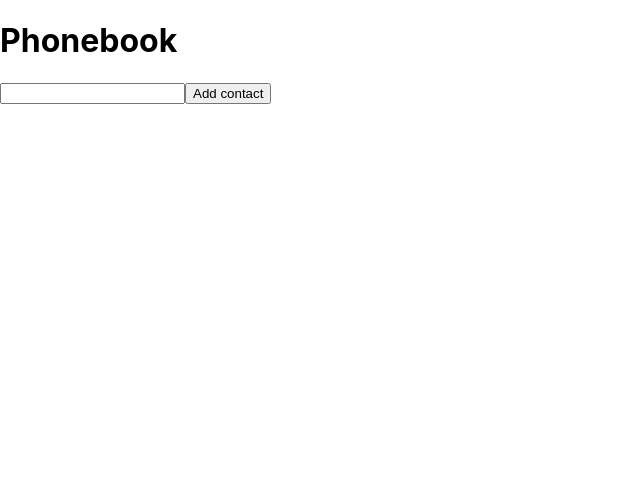
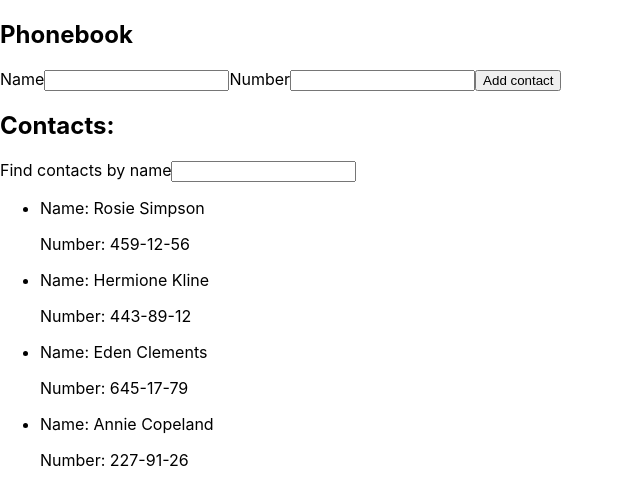
Before and after one commit to Yarzik7/goit-react-hw-02-phonebook, a React (Create React App) app: page / in a window 1280 px wide. Shown: the top 504 px of the page, without its empty margins (0-640 px from the left). Built offline with nearby package versions, Linux system fonts and the light colour scheme.

Commit message:
Step 3 is completed

```diff
--- a/src/components/App.jsx
+++ b/src/components/App.jsx
@@ -20,40 +20,92 @@ import { nanoid } from 'nanoid';
 
 class App extends Component {
   state = {
-    contacts: [],
+    contacts: [
+      { id: 'id-1', name: 'Rosie Simpson', number: '459-12-56' },
+      { id: 'id-2', name: 'Hermione Kline', number: '443-89-12' },
+      { id: 'id-3', name: 'Eden Clements', number: '645-17-79' },
+      { id: 'id-4', name: 'Annie Copeland', number: '227-91-26' },
+    ],
     name: '',
+    number: '',
+    filter: '',
   };
 
-  handleChange = event => this.setState({ name: event.target.value });
+  nameInputId = nanoid();
+  numberInputId = nanoid();
+  filterInputId = nanoid();
+
+  handleChange = ({ target: { name, value } }) => this.setState({ [name]: value });
+
   handleSubmit = event => {
     event.preventDefault();
     this.setState(prevState => {
-      return { contacts: [...prevState.contacts, {id: nanoid(), name: this.state.name }] };
+      return {
+        contacts: [
+          ...prevState.contacts,
+          { id: nanoid(), name: this.state.name, number: this.state.number },
+        ],
+      };
     });
   };
 
   render() {
-    const { contacts, name } = this.state;
+    const { contacts, name, number, filter } = this.state;
 
     return (
       <div>
-        <h1>Phonebook</h1>
+        <h2>Phonebook</h2>
 
         <form className="form" onSubmit={this.handleSubmit}>
+          <label htmlFor={this.nameInputId}>Name</label>
           <input
             type="text"
             name="name"
+            id={this.nameInputId}
             pattern="^[a-zA-Zа-яА-Я]+(([' -][a-zA-Zа-яА-Я ])?[a-zA-Zа-яА-Я]*)*$"
             title="Name may contain only letters, apostrophe, dash and spaces. For example Adrian, Jacob Mercer, Charles de Batz de Castelmore d'Artagnan"
             required
             onChange={this.handleChange}
             value={name}
           />
+
+          <label htmlFor={this.numberInputId}>Number</label>
+          <input
+            type="tel"
+            name="number"
+            id={this.numberInputId}
+            pattern="\+?\d{1,4}?[-.\s]?\(?\d{1,3}?\)?[-.\s]?\d{1,4}[-.\s]?\d{1,4}[-.\s]?\d{1,9}"
+            title="Phone number must be digits and can contain spaces, dashes, parentheses and can start with +"
+            required
+            onChange={this.handleChange}
+            value={number}
+          />
+
           <button>Add contact</button>
         </form>
 
+        <h2>Contacts:</h2>
+
+        <label htmlFor={this.filterInputId}>Find contacts by name</label>
+        <input
+          type="tel"
+          name="filter"
+          id={this.filterInputId}
+          pattern="\+?\d{1,4}?[-.\s]?\(?\d{1,3}?\)?[-.\s]?\d{1,4}[-.\s]?\d{1,4}[-.\s]?\d{1,9}"
+          title="Phone number must be digits and can contain spaces, dashes, parentheses and can start with +"
+          required
+          onChange={this.handleChange}
+          value={filter}
+        />
+
         <ul className="contact-list">
-          {!!contacts.length && contacts.map(({ id, name }) => <li key={id}>{name}</li>)}
+          {
+            contacts.filter(({name}) => name.toLowerCase().includes(filter.toLowerCase())).map(({ id, name, number }) => (
+              <li key={id}>
+                <p>Name: {name}</p>
+                <p>Number: {number}</p>
+              </li>
+            ))}
         </ul>
       </div>
     );
```
